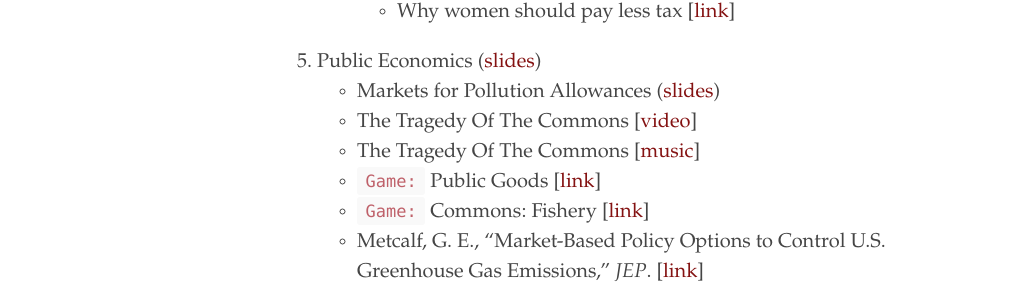
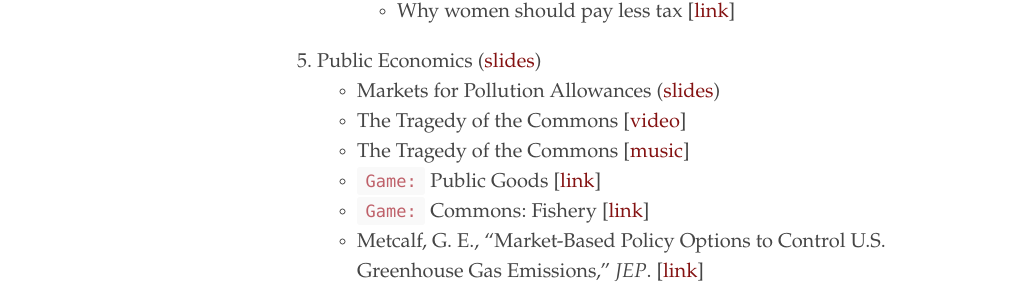
Before and after one commit to jiamingmao/principles-of-economics, a Jekyll site: the page built from Lectures.md, in a window 1280 px wide. Shown: the part 1076-1366 px from the top of the page, without its empty margins (3-1016 px from the left). Built offline with Jekyll 4.4.1, drawn with Linux system fonts in a browser that asks for light colours.

Commit message:
update lec'

```diff
--- a/Lectures.md
+++ b/Lectures.md
@@ -34,8 +34,8 @@ order: 2
         - Why women should pay less tax [[link](https://www.ft.com/content/3fb9f856-ed10-11db-9520-000b5df10621)]
 5. Public Economics ([slides](https://github.com/jiamingmao/principles-of-economics/blob/master/Lectures/Public_Economics.pdf))
     - Markets for Pollution Allowances ([slides](https://github.com/jiamingmao/principles-of-economics/blob/master/Lectures/Markets_for_Pollution_Allowances.pdf))
-    - The Tragedy Of The Commons [[video](https://www.youtube.com/watch?v=WYA1y405JW0)]
-    - The Tragedy Of The Commons [[music](https://www.youtube.com/watch?v=cuIkkHTHVHI)]
+    - The Tragedy of the Commons [[video](https://www.youtube.com/watch?v=WYA1y405JW0)]
+    - The Tragedy of the Commons [[music](https://www.youtube.com/watch?v=cuIkkHTHVHI)]
     - `Game:` Public Goods [[link](https://www.moblab.com/games/linear-public-goods-games/)]
     - `Game:` Commons: Fishery [[link](https://www.moblab.com/games/commons-fishery-game/)]
     - Metcalf, G. E., "Market-Based Policy Options to Control U.S. Greenhouse Gas Emissions," _JEP_. [[link](https://www.aeaweb.org/articles?id=10.1257/jep.23.2.5)]
```
